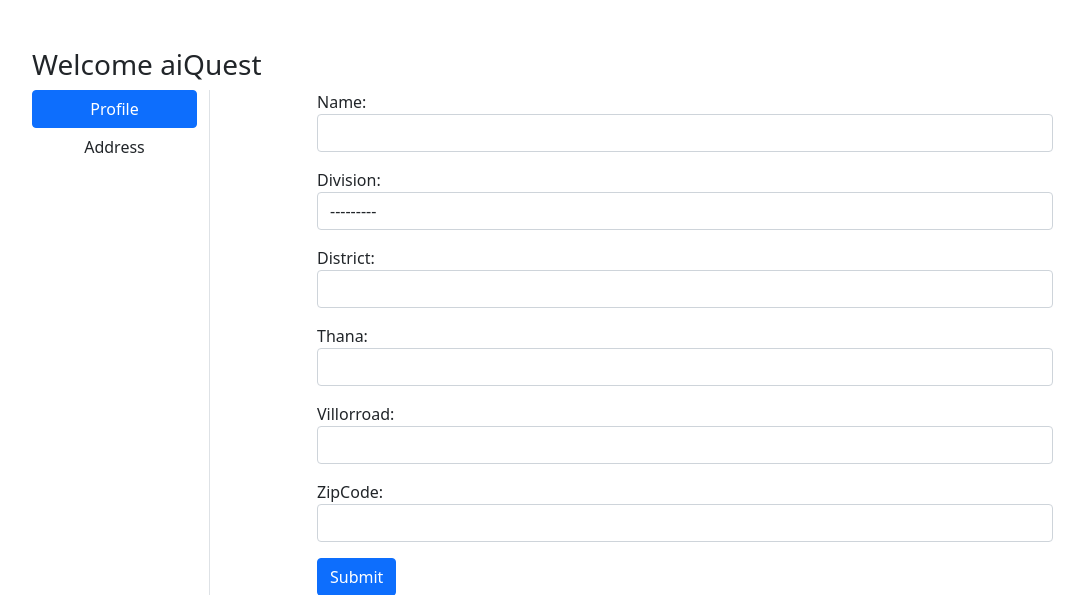
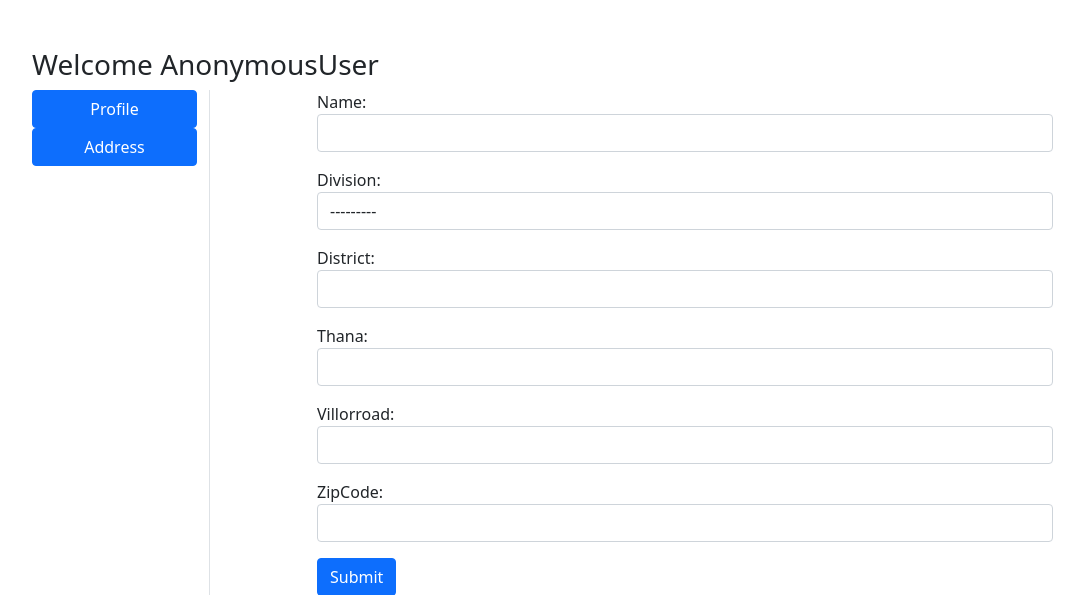
Before and after one commit to bikash-sarker-dev/ecommerce, a Django app: page /profile/ in a window 1280 px wide. Shown: the part 56-651 px from the top of the page, without its empty margins (50-1134 px from the left). Run offline with Django 4.2, Linux system fonts and the light colour scheme; some libraries are stand-ins or nearby versions.

Commit message:
the name daynamic set

```diff
--- a/Shop/templates/Shop/base.html
+++ b/Shop/templates/Shop/base.html
@@ -68,7 +68,7 @@
                         <li class="nav-item dropdown mx-2">
                             <a class="nav-link dropdown-toggle text-white" href="#" id="profileDropdown" role="button"
                                 data-bs-toggle="dropdown" aria-expanded="false">
-                                aiQuest
+                                {{request.user|capfirst}}
                             </a>
                             <ul class="dropdown-menu" aria-labelledby="profileDropdown">
                                 <li><a class="dropdown-item" href="{% url 'profile' %}">Profile</a></li>
--- a/Shop/templates/Shop/profile.html
+++ b/Shop/templates/Shop/profile.html
@@ -4,11 +4,11 @@
 {% block main-content %}
 <div class="container my-5">
     <div class="row">
-        <h3>Welcome aiQuest</h3>
+        <h3>Welcome {{request.user|capfirst}}</h3>
         <div class="col-sm-2 border-end">
             <ul class="list-unstyled">
-                <li class="d-grid"><a href="{% url 'profile' %}" class="btn btn-primary">Profile</a></li>
-                <li class="d-grid"><a href="{% url 'address' %}" class="btn">Address</a></li>
+                <li class="d-grid"><a href="{% url 'profile' %}" class="btn {{active}}">Profile</a></li>
+                <li class="d-grid"><a href="{% url 'address' %}" class="btn {{active}}">Address</a></li>
             </ul>
         </div>
         <div class="col-sm-8 offset-sm-1">
@@ -23,6 +23,12 @@
                     <button type="submit" class="btn btn-primary">Submit</button>
                 </div>
             </form>
+            {% if messages %}
+                {% for msg in messages %}
+                    <p class="alert alert-success mt-4">{{msg}}</p>
+                {% endfor %}
+
+            {% endif %}
                 {% if form.non_field_errors %}
                 {% for error in form.non_field_errors %}
                 <p class="alert alert-danger my-3">{{error}}</p>
--- a/Shop/views.py
+++ b/Shop/views.py
@@ -35,7 +35,21 @@ def buy_now(request):
 class Profile_View(View):
  def get(self, request):
   form = CustomerProfileForm()
-  return render(request, 'Shop/profile.html',{'form':form})
+  return render(request, 'Shop/profile.html',{'form':form, 'active':'btn-primary'})
+
+ def post(self, request):
+  form = CustomerProfileForm(request.POST)
+  if form.is_valid():
+    user = request.user
+    division = form.cleaned_data['division']
+    district = form.cleaned_data['district']
+    thana = form.cleaned_data['thana']
+    villorroad = form.cleaned_data['villorroad']
+    zipCode = form.cleaned_data['zipCode']
+    reg = Customer(user=user,division=division,district=district,thana=thana,villorroad=villorroad, zipCode=zipCode)
+    reg.save()
+    messages.success(request, 'this is profile update successfull done !')
+  return render(request, 'Shop/profile.html',{'form':form, 'active':'btn-primary'})
 
 def address(request):
  return render(request, 'Shop/address.html')
```
Also changed, not shown: db.sqlite3.
